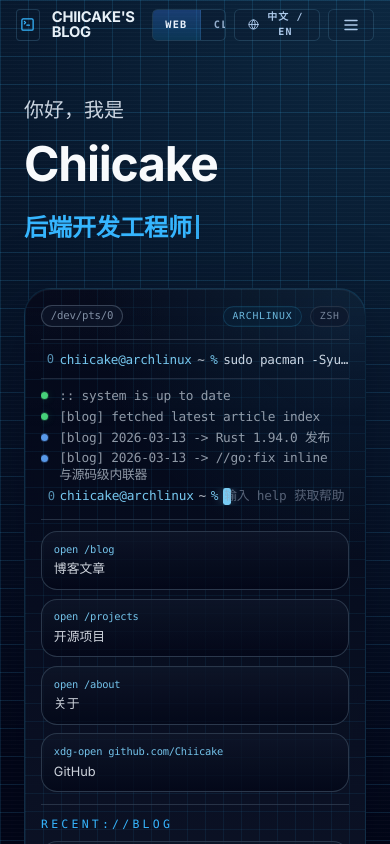
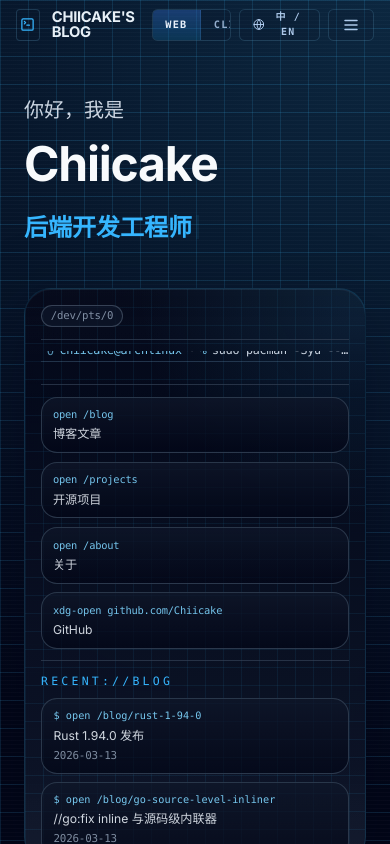
Before and after one commit to Chiicake/Chiicake.github.io, a React (Vite) app: page /#/home in a window 390 px wide. Shown: the top 844 px of the page. Built offline with nearby package versions, Linux system fonts and the light colour scheme.

Commit message:
Refactor AboutSnakePanel and BlogArticle components for improved layout and responsiveness

```diff
--- a/src/components/about/AboutSnakePanel.tsx
+++ b/src/components/about/AboutSnakePanel.tsx
@@ -274,7 +274,7 @@ export function AboutSnakePanel() {
   ];
 
   return (
-    <div className="engineering-panel flex h-full min-h-[520px] flex-col rounded-[2rem] p-5 md:p-6">
+    <div className="engineering-panel flex h-full min-h-[420px] flex-col rounded-[2rem] p-4 md:min-h-[520px] md:p-6">
       <div className="max-w-3xl space-y-2 text-base leading-7 text-[var(--color-text-secondary)] md:text-[1rem]">
         <p>{t('about.snakeTitle')}</p>
         <p>{t('about.snakeFocus')}</p>
@@ -291,19 +291,19 @@ export function AboutSnakePanel() {
         </p>
       </div>
 
-      <div className="mt-6 grid gap-5 xl:mt-auto xl:grid-cols-[minmax(0,1fr)_260px] xl:items-end">
+      <div className="mt-5 grid gap-4 xl:mt-auto xl:grid-cols-[minmax(0,1fr)_260px] xl:items-end">
         <div className="engineering-subpanel rounded-[1.75rem] p-4 md:p-5">
-          <div className="flex flex-wrap items-center justify-between gap-3">
+          <div className="flex flex-col gap-3 sm:flex-row sm:flex-wrap sm:items-center sm:justify-between">
             <div>
               <p className="mono-data text-[11px] uppercase tracking-[0.22em] text-[var(--color-text-secondary)]">
                 {t('about.snakeBoardLabel')}
               </p>
             </div>
-            <div className="flex items-center gap-2">
+            <div className="flex flex-wrap items-center gap-2">
               <button
                 type="button"
                 onClick={handleToggle}
-                className="inline-flex items-center gap-2 rounded-full border border-[var(--color-accent)]/20 bg-[var(--color-accent)]/10 px-4 py-2 text-sm font-semibold text-[var(--color-accent)] transition-transform hover:-translate-y-0.5"
+                className="inline-flex items-center gap-2 rounded-full border border-[var(--color-accent)]/20 bg-[var(--color-accent)]/10 px-3.5 py-2 text-sm font-semibold text-[var(--color-accent)] transition-transform hover:-translate-y-0.5"
               >
                 {game.status === 'running' ? <Pause size={15} /> : <Play size={15} />}
                 {game.status === 'running' ? t('about.snakePauseAction') : t('about.snakeStartAction')}
@@ -311,7 +311,7 @@ export function AboutSnakePanel() {
               <button
                 type="button"
                 onClick={handleReset}
-                className="inline-flex items-center gap-2 rounded-full border border-gray-200/80 bg-white/80 px-4 py-2 text-sm font-semibold text-[var(--color-text-secondary)] transition-transform hover:-translate-y-0.5 dark:border-slate-800/70 dark:bg-slate-900/60"
+                className="inline-flex items-center gap-2 rounded-full border border-gray-200/80 bg-white/80 px-3.5 py-2 text-sm font-semibold text-[var(--color-text-secondary)] transition-transform hover:-translate-y-0.5 dark:border-slate-800/70 dark:bg-slate-900/60"
               >
                 <RotateCcw size={15} />
                 {t('about.snakeResetAction')}
@@ -319,7 +319,7 @@ export function AboutSnakePanel() {
             </div>
           </div>
 
-          <div className="about-snake-screen relative mt-5 rounded-[1.5rem] border border-gray-200/80 p-3 dark:border-slate-800/70">
+          <div className="about-snake-screen relative mt-4 rounded-[1.5rem] border border-gray-200/80 p-2.5 md:mt-5 md:p-3 dark:border-slate-800/70">
             <div
               className="grid aspect-square w-full gap-[3px] rounded-[1.25rem] bg-slate-200/65 p-[3px] dark:bg-slate-950/80"
               style={{ gridTemplateColumns: `repeat(${game.boardSize}, minmax(0, 1fr))` }}
@@ -360,7 +360,7 @@ export function AboutSnakePanel() {
             {t('about.snakeStatusPanelTitle')}
           </p>
 
-          <div className="mt-4 grid grid-cols-2 gap-3">
+          <div className="mt-4 grid grid-cols-2 gap-2.5">
             <div className="rounded-[1.25rem] border border-gray-200/80 bg-white/80 p-3 dark:border-slate-800/70 dark:bg-slate-900/55">
               <p className="mono-data text-[11px] uppercase tracking-[0.16em] text-[var(--color-text-secondary)]">
                 {t('about.snakeStatusLabel')}
@@ -393,7 +393,7 @@ export function AboutSnakePanel() {
             {t('about.snakeControlsTitle')}
           </p>
 
-          <div className="mx-auto mt-4 grid w-[172px] grid-cols-3 grid-rows-3 gap-2">
+          <div className="mx-auto mt-4 grid w-[160px] grid-cols-3 grid-rows-3 gap-2 md:w-[172px]">
             {controlButtons.map(({ className, direction, icon: Icon, label }) => (
               <button
                 key={direction}
@@ -401,7 +401,7 @@ export function AboutSnakePanel() {
                 aria-label={label}
                 title={label}
                 onClick={() => handleDirectionInput(direction)}
-                className={`${className} inline-flex h-14 w-14 items-center justify-center rounded-[1.1rem] border border-gray-200/80 bg-white/80 text-[var(--color-text-primary)] transition-transform hover:-translate-y-0.5 dark:border-slate-800/70 dark:bg-slate-900/55`}
+                className={`${className} inline-flex h-12 w-12 items-center justify-center rounded-[1rem] border border-gray-200/80 bg-white/80 text-[var(--color-text-primary)] transition-transform hover:-translate-y-0.5 md:h-14 md:w-14 md:rounded-[1.1rem] dark:border-slate-800/70 dark:bg-slate-900/55`}
               >
                 <Icon size={18} />
               </button>
--- a/src/components/layout/Header.tsx
+++ b/src/components/layout/Header.tsx
@@ -198,7 +198,8 @@ export function Header() {
             title={t('common.switchLang')}
           >
             <Globe size={15} />
-            <span className="mono-data">中文 / EN</span>
+            <span className="mono-data hidden sm:inline">中文 / EN</span>
+            <span className="mono-data sm:hidden">中 / EN</span>
           </button>
 
           <button
--- a/src/index.css
+++ b/src/index.css
@@ -1470,6 +1470,39 @@
   }
 
   @media (max-width: 639px) {
+    .home-rolling-terminal {
+      min-height: 25rem;
+      height: auto;
+      max-height: min(36rem, calc(100svh - 6rem));
+    }
+
+    .home-rolling-terminal__header {
+      align-items: flex-start;
+      gap: 0.75rem;
+    }
+
+    .home-rolling-terminal__header-signals {
+      display: none;
+    }
+
+    .home-rolling-terminal__command {
+      font-size: 0.73rem;
+    }
+
+    .home-rolling-terminal__line {
+      font-size: 0.74rem;
+      gap: 0.38rem;
+    }
+
+    .home-rolling-terminal__shortcut {
+      padding: 0.58rem 0.68rem;
+    }
+
+    .home-rolling-terminal__shortcut-label,
+    .home-rolling-terminal__update-title {
+      font-size: 0.76rem;
+    }
+
     .home-rolling-terminal__shortcuts {
       grid-template-columns: 1fr;
     }
@@ -1481,6 +1514,45 @@
 
     .home-rolling-terminal__update-date {
       justify-self: start;
+    }
+
+    .nav-terminal-shell__inner {
+      gap: 0.75rem;
+    }
+
+    .nav-terminal-shell__left,
+    .nav-terminal-shell__right {
+      gap: 0.4rem;
+    }
+
+    .nav-terminal-shell__brand {
+      gap: 0.55rem;
+    }
+
+    .nav-terminal-shell__brand-mark {
+      height: 1.85rem;
+      width: 1.85rem;
+    }
+
+    .nav-terminal-shell__brand-title {
+      font-size: 0.82rem;
+    }
+
+    .nav-terminal-shell__mode-segment {
+      min-width: 2.4rem;
+      padding: 0.42rem 0.5rem;
+      font-size: 0.58rem;
+    }
+
+    .nav-terminal-shell__lang,
+    .nav-terminal-shell__mobile-toggle {
+      height: 1.9rem;
+      padding: 0 0.55rem;
+    }
+
+    .nav-terminal-shell__lang .mono-data {
+      font-size: 0.56rem;
+      letter-spacing: 0.08em;
     }
 
     .system-status-bar__item:nth-child(2n) {
--- a/src/pages/BlogArticle.tsx
+++ b/src/pages/BlogArticle.tsx
@@ -398,6 +398,105 @@ export default function BlogArticle() {
             </div>
           </header>
 
+          <div className="mb-8 grid gap-3 lg:hidden">
+            <details className="rounded-[1.5rem] border border-gray-200/80 bg-white/88 p-4 shadow-[0_14px_40px_rgba(15,23,42,0.04)] backdrop-blur-xl dark:border-slate-800/80 dark:bg-slate-950/72">
+              <summary className="flex cursor-pointer list-none items-center justify-between gap-3 text-left">
+                <span className="text-sm font-semibold text-[var(--color-text-primary)]">{t('blog.readingProgress')}</span>
+                <span className="mono-data rounded-full border border-[var(--color-accent)]/15 bg-[var(--color-accent)]/10 px-2.5 py-1 text-[11px] text-[var(--color-accent)]">
+                  {Math.round(readingProgress * 100)}%
+                </span>
+              </summary>
+              <div className="mt-4">
+                <div className="blog-progress-panel__bar">
+                  <div
+                    className="blog-progress-panel__bar-fill"
+                    style={{ width: `${Math.round(readingProgress * 100)}%` }}
+                  />
+                </div>
+              </div>
+            </details>
+
+            {sidebarToc.length > 0 && (
+              <details className="rounded-[1.5rem] border border-gray-200/80 bg-white/88 p-4 shadow-[0_14px_40px_rgba(15,23,42,0.04)] backdrop-blur-xl dark:border-slate-800/80 dark:bg-slate-950/72">
+                <summary className="flex cursor-pointer list-none items-center justify-between gap-3 text-left">
+                  <span className="text-sm font-semibold text-[var(--color-text-primary)]">{t('blog.tableOfContents')}</span>
+                  <ListTree size={16} className="text-[var(--color-accent)]" />
+                </summary>
+                <nav className="mt-4 space-y-1">
+                  {sidebarToc.map((item) => (
+                    <button
+                      key={item.id}
+                      type="button"
+                      onClick={() => {
+                        scrollToSection(item.id);
+                      }}
+                      className={`flex w-full items-start rounded-2xl px-3 py-2 text-left text-sm text-[var(--color-text-secondary)] transition-colors hover:bg-gray-100 hover:text-[var(--color-text-primary)] dark:hover:bg-slate-800 ${
+                        item.depth === 3 ? 'pl-6' : ''
+                      }`}
+                    >
+                      {item.text}
+                    </button>
+                  ))}
+                </nav>
+              </details>
+            )}
+
+            {collection && (
+              <details className="rounded-[1.5rem] border border-gray-200/80 bg-white/88 p-4 shadow-[0_14px_40px_rgba(15,23,42,0.04)] backdrop-blur-xl dark:border-slate-800/80 dark:bg-slate-950/72">
+                <summary className="flex cursor-pointer list-none items-center justify-between gap-3 text-left">
+                  <span className="text-sm font-semibold text-[var(--color-text-primary)]">{t('blog.currentCollection')}</span>
+                  <Layers3 size={16} className="text-[var(--color-accent)]" />
+                </summary>
+
+                <div className="mt-4">
+                  <Link
+                    to={`/blog/collections/${collection.slug}`}
+                    className="inline-flex items-center gap-2 text-sm font-semibold text-[var(--color-text-primary)] transition-colors hover:text-[var(--color-accent)]"
+                  >
+                    {getLocalizedText(collection.name, lang)}
+                    <ArrowLeft size={13} className="rotate-180" />
+                  </Link>
+
+                  <p className="mt-2 text-sm leading-6 text-[var(--color-text-secondary)]">
+                    {getLocalizedText(collection.description, lang)}
+                  </p>
+
+                  <div className="mt-4 space-y-2">
+                    {collectionArticles.map((article) => {
+                      const isCurrent = article.slug === meta.slug;
+
+                      return (
+                        <Link
+                          key={article.slug}
+                          to={`/blog/${article.slug}`}
+                          className={`block rounded-2xl border px-3 py-3 transition-colors ${
+                            isCurrent
+                              ? 'border-[var(--color-accent)]/30 bg-[var(--color-accent)]/10'
+                              : 'border-gray-200/80 hover:border-[var(--color-accent)]/30 hover:bg-gray-50 dark:border-slate-800/80 dark:hover:bg-slate-900'
+                          }`}
+                        >
+                          <div className="flex items-start gap-3">
+                            <div className="mt-0.5 flex h-7 w-7 shrink-0 items-center justify-center rounded-full bg-black/5 text-xs font-semibold text-[var(--color-text-secondary)] dark:bg-white/10">
+                              {article.seriesOrder ?? '-'}
+                            </div>
+                            <div className="min-w-0">
+                              <p className={`text-sm font-semibold leading-snug ${isCurrent ? 'text-[var(--color-accent)]' : 'text-[var(--color-text-primary)]'}`}>
+                                {getLocalizedText(article.title, lang)}
+                              </p>
+                              <p className="mt-1 text-xs text-[var(--color-text-secondary)]">
+                                {getLocalizedText(article.readingTime, lang)}
+                              </p>
+                            </div>
+                          </div>
+                        </Link>
+                      );
+                    })}
+                  </div>
+                </div>
+              </details>
+            )}
+          </div>
+
           <article ref={articleRef} className="blog-article">
             <ReactMarkdown
               remarkPlugins={[remarkGfm, remarkMath]}
```
